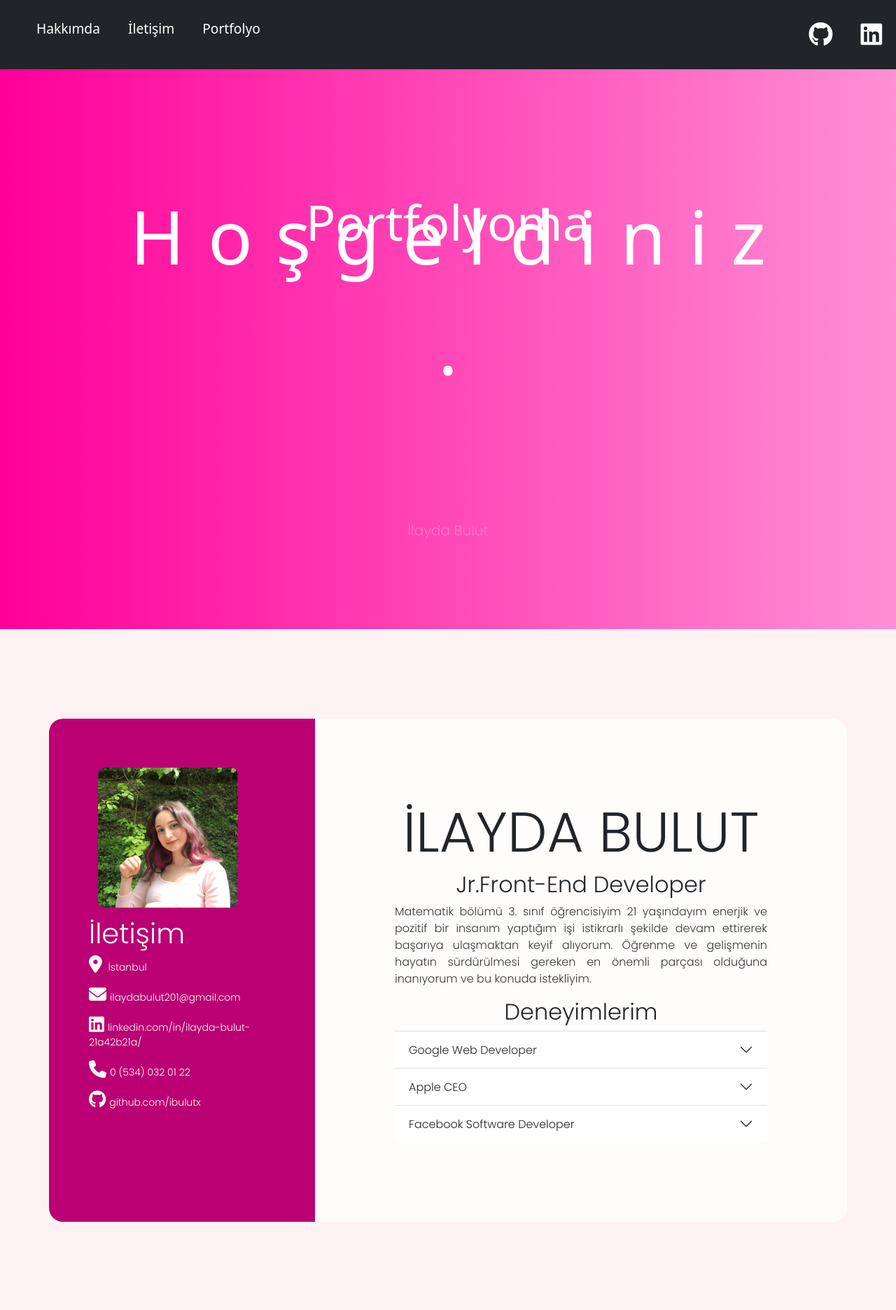
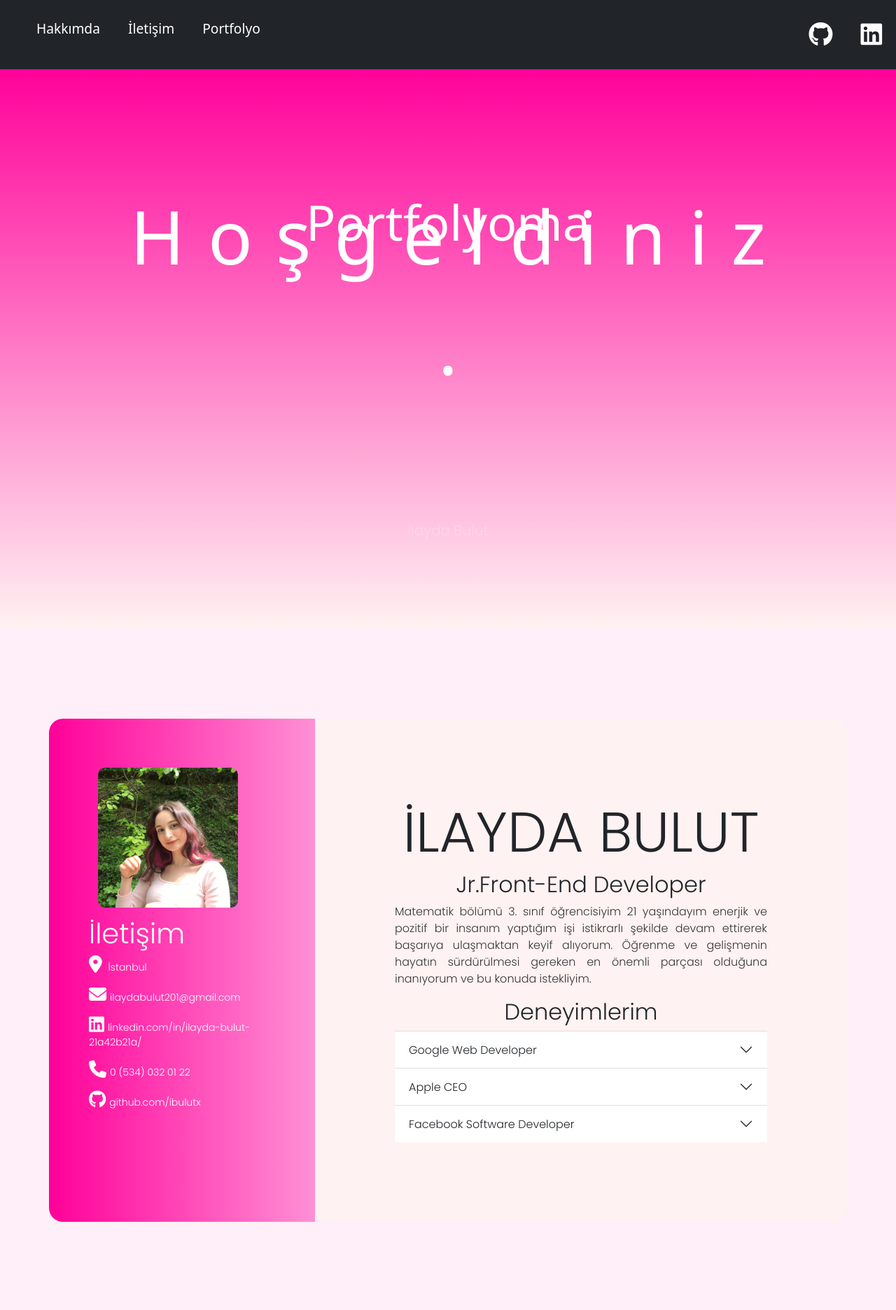
Before and after one commit to ibulutx/portfolyo, a plain HTML site: page index.html in a window 1280 px wide. Shown: the top 1872 px of the page at 70% size. Drawn offline with nearby package versions, Linux system fonts and the light colour scheme.

Commit message:
color changes

```diff
--- a/index.html
+++ b/index.html
@@ -290,7 +290,7 @@
       </section>
     </div></div>
 
-  <footer class="text-center text-lg-start" style="background-color: #ffa9d1">
+  <footer class="text-center text-lg-start" style="background-color: #46d7f1">
     <div class="container d-flex justify-content-center py-5" style="font-size: 40px; color: white">
       <i class="fab fa-facebook-f"></i>
 
--- a/style.scss
+++ b/style.scss
@@ -12,13 +12,14 @@ body {
     color: white;
 
     .bas{
-        background-image: linear-gradient(90deg, #FF0099, #ff90d5);
+        background: linear-gradient(180deg, #FF029A 0%, #FFF2F2 100%);
         background-color: #fa87ce;
     }
 }
 
 
 .header {
+
     li {
       float: left;
       list-style-type: none;
@@ -194,7 +195,7 @@ span:nth-of-type(11) {
 
 .orta{
 
-    background-color: rgb(255, 242, 242);
+    background-color: #ffeff8;
     padding: 10%;
     text-align: justify;
 
@@ -205,10 +206,11 @@ span:nth-of-type(11) {
 
 .hk{
     border-radius: 20px;
-    background-color: rgb(255, 252, 252);
+    background-color: #FFF2F2 ;
 
     .sol{
-        background-color: #ba0073;
+         background-image: linear-gradient(90deg, #FF0099, #ff90d5);
+        background-color: #fa87ce;
         border-top-left-radius: 20px;
         border-bottom-left-radius: 20px;
         padding: 5%;
@@ -273,7 +275,7 @@ section {
 		left: 0;
 		width: 100%;
 		height: 100%;
-		background: linear-gradient(#E55D87, #5FC3E4);
+		background: linear-gradient(#5dd4ff, #2f9893);
 		clip-path: circle(20% at 10% 10%);
 	}
 }
```
Also changed, not shown: style.css, 1 other file.
